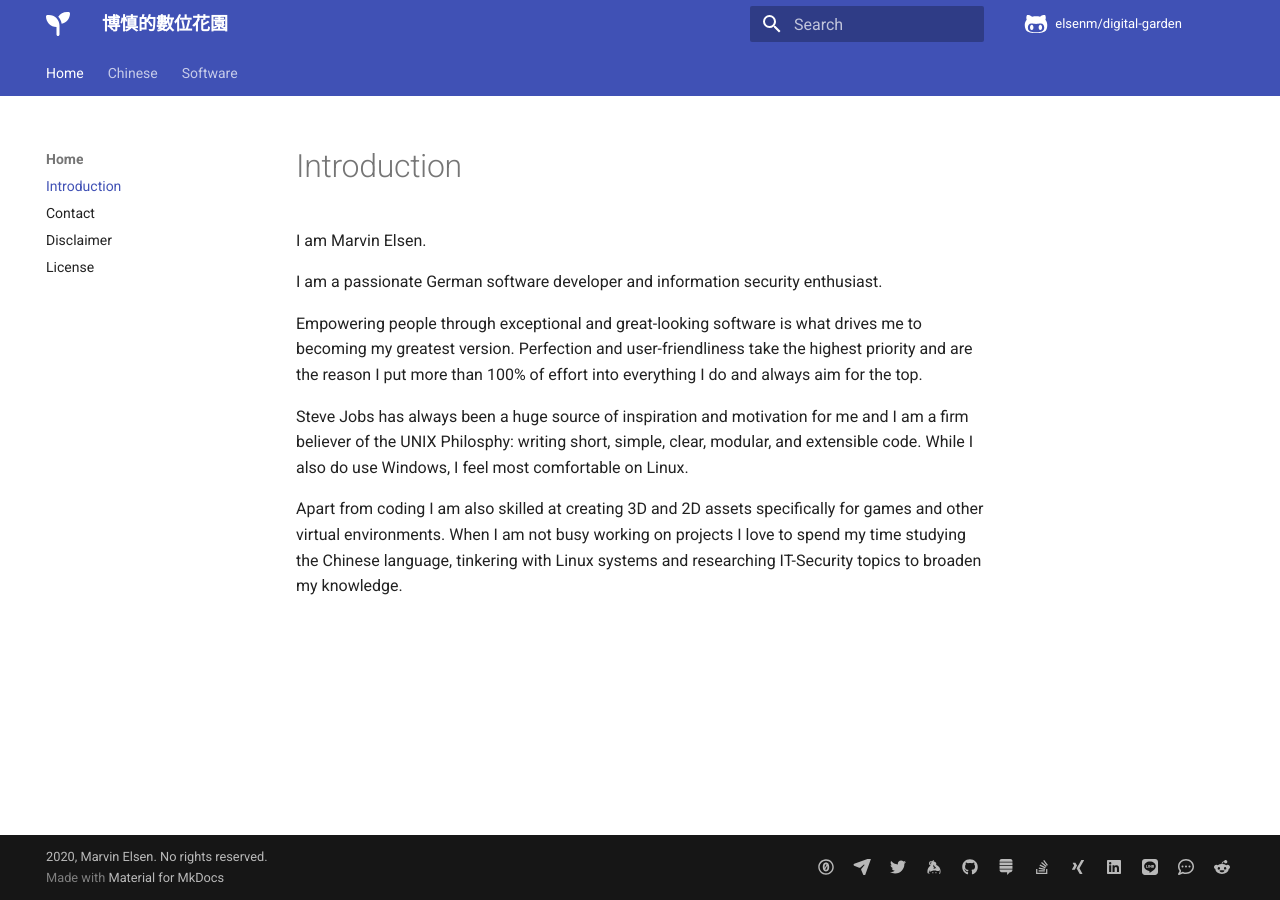
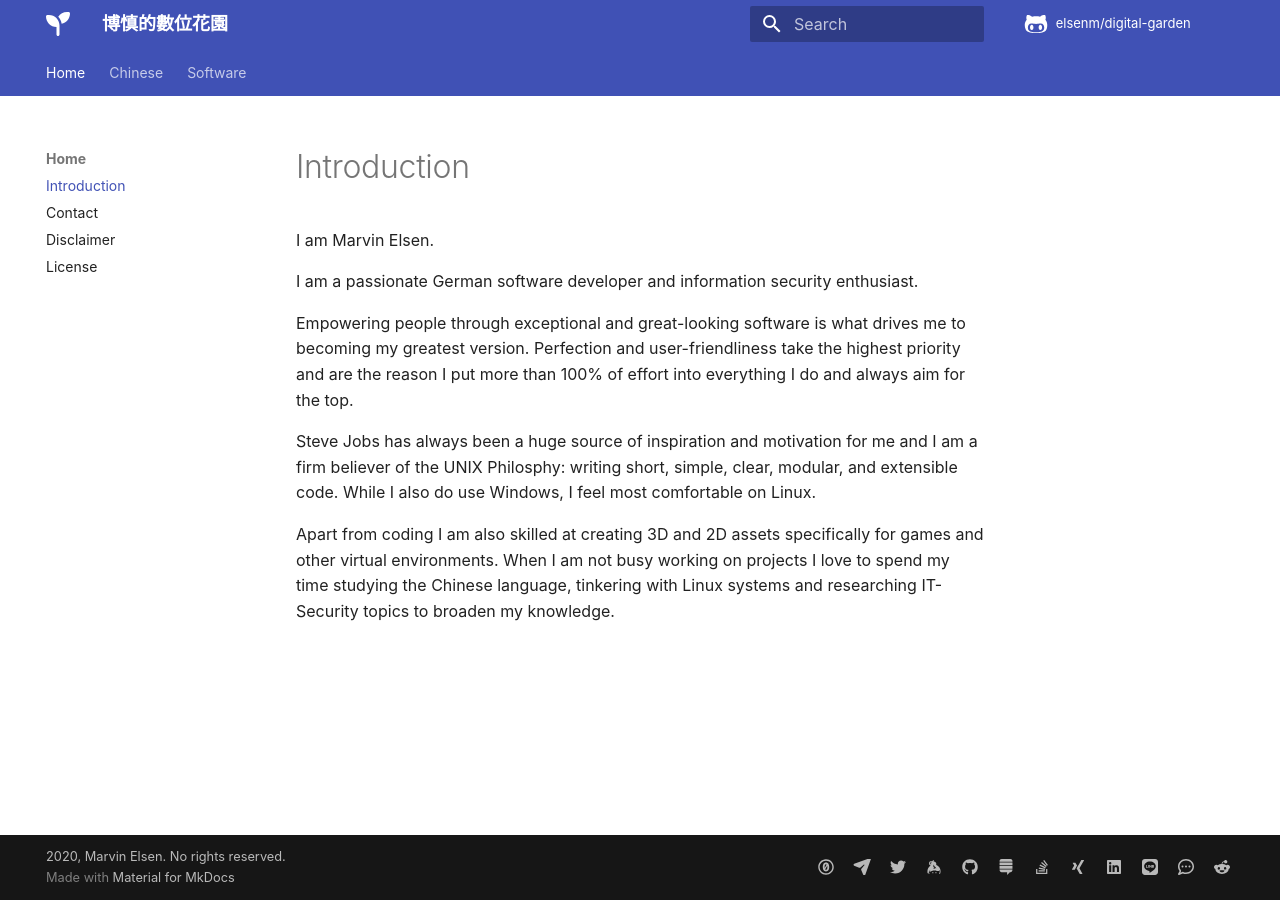
Before and after one commit to elsenm/digital-garden, an MkDocs documentation site: the page built from vimwiki/index.md, in a window 1280 px wide. Built offline with MkDocs 1.6.1 and Material for MkDocs 9.7.7, drawn with Linux system fonts in a browser that asks for light colours; comment, search, counter and statistics services are not loaded.

Commit message:
Remove Google fonts

```diff
--- a/mkdocs.yml
+++ b/mkdocs.yml
@@ -36,9 +36,7 @@ theme:
         - tabs
     palette:
         scheme: digital-garden
-    font:
-        text: Roboto
-        code: Roboto Mono
+    font: false
     language: en
 extra_css:
     - stylesheets/extra.css
```
